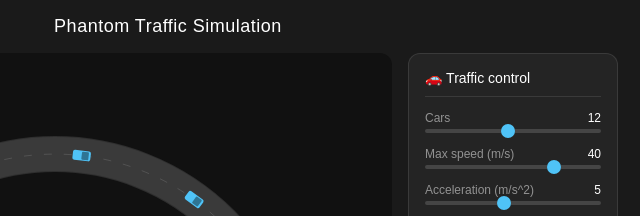
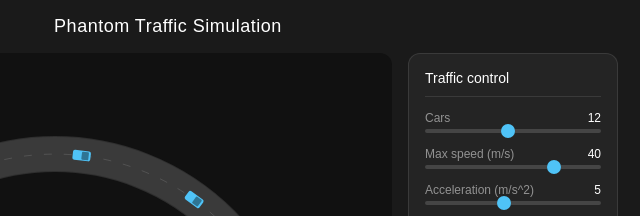
Before and after one commit to RakanSewon/phantom-traffic-simulator, a website built with Vite: page index.html in a window 1280 px wide. Shown: the top 216 px of the page, 472-1112 px from the left. Built offline with nearby package versions, Linux system fonts and the light colour scheme.

Commit message:
delete emoji

```diff
--- a/index.html
+++ b/index.html
@@ -11,7 +11,7 @@
   <div id="wrap">
     <div id="canvasWrap"><canvas id="c"></canvas></div>
     <div id="panel">
-      <div class="panel-title">&#x1F697; Traffic control</div>
+      <div class="panel-title">Traffic control</div>
 
       <div class="ctrl">
         <div class="ctrl-row"><label>Cars</label><span class="val" id="vCars">12</span></div>
```
